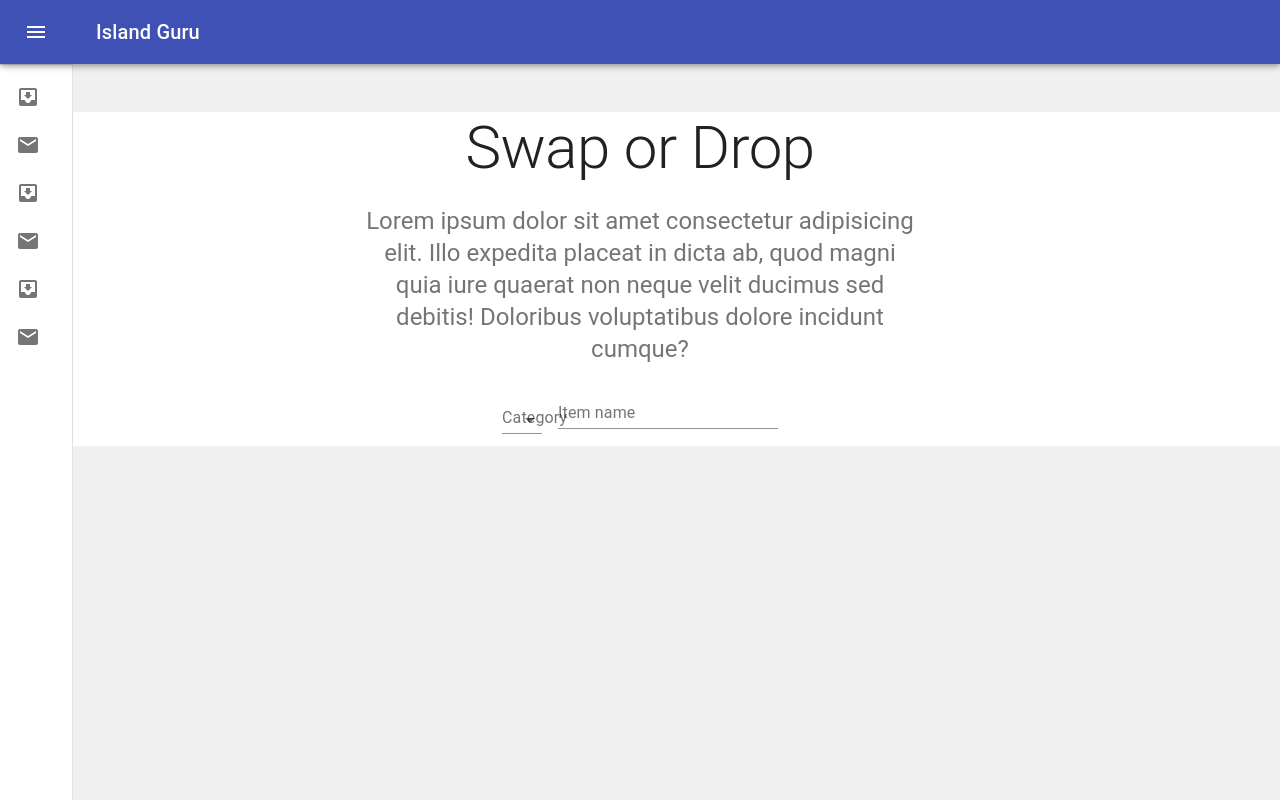
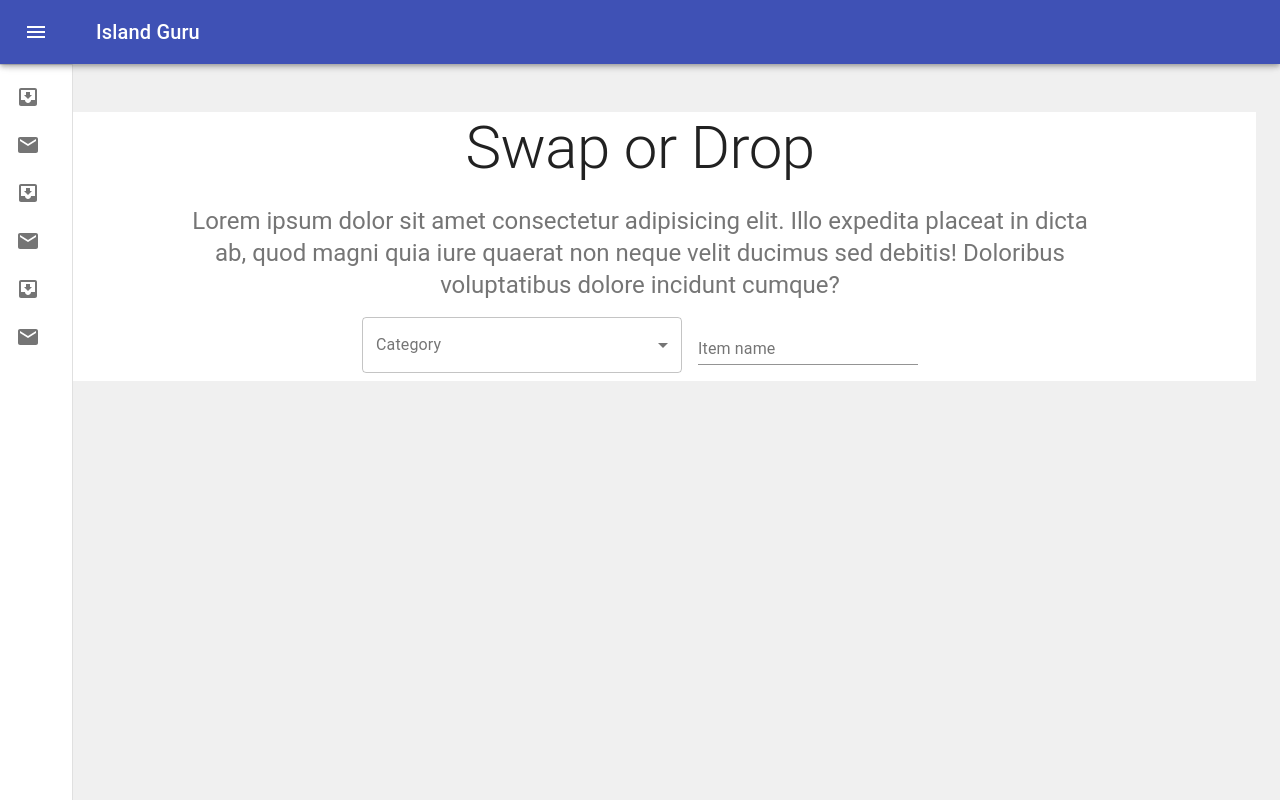
Before and after one commit to gregstead/island_assistant, a React (Create React App) app in the folder client/: page /items in a window 1280 px wide. Built offline with nearby package versions, Linux system fonts and the light colour scheme.

Commit message:
changes to items

```diff
--- a/client/src/pages/Items.jsx
+++ b/client/src/pages/Items.jsx
@@ -6,11 +6,14 @@ import {
   CardContent,
   CardMedia,
   Container,
+  FormControl,
   Grid,
+  InputLabel,
   Link,
   MenuItem,
   TextField,
   Typography,
+  Select,
 } from "@material-ui/core";
 import { makeStyles } from "@material-ui/core";
 import API from "../utils/API";
@@ -40,9 +43,9 @@ function Items() {
 
   return (
     <div>
-      <main>
+      <Container>
         <div className={classes.heroContent}>
-          <Container maxWidth="sm">
+          <Container maxWidth="md">
             <Typography
               component="h1"
               variant="h2"
@@ -66,10 +69,42 @@ function Items() {
             <div className={classes.heroSearch}>
               <Grid container spacing={2} justify="center">
                 <Grid item>
-                  <TextField
-                    margin="dense"
+                  <FormControl
+                    variant="outlined"
+                    className={classes.formControl}
+                    style={{ width: "25vw" }}
+                  >
+                    <InputLabel id="demo-simple-select-outlined-label">
+                      Category
+                    </InputLabel>
+                    <Select
+                      labelId="demo-simple-select-outlined-label"
+                      id="demo-simple-select-outlined"
+                      value=""
+                      onChange={handleChange}
+                      label="Category"
+                    >
+                      <MenuItem name="category" value="fish">
+                        Fish
+                      </MenuItem>
+                      <MenuItem name="category" value="bugs">
+                        Bugs
+                      </MenuItem>
+                      <MenuItem name="category" value="sea">
+                        Sea Creatures
+                      </MenuItem>
+                      <MenuItem name="category" value="art">
+                        Art
+                      </MenuItem>
+                      <MenuItem name="category" value="recipes">
+                        Recipes
+                      </MenuItem>
+                    </Select>
+                  </FormControl>
+                  {/* <TextField
+                    // margin="dense"
                     id="itemSelect"
-                    value=""
+                    value="Category"
                     label="Category"
                     onChange={handleChange}
                     select
@@ -89,7 +124,7 @@ function Items() {
                     <MenuItem name="category" value="recipes">
                       Recipes
                     </MenuItem>
-                  </TextField>
+                  </TextField> */}
                 </Grid>
                 <Grid item>
                   <TextField
@@ -105,7 +140,7 @@ function Items() {
             </div>
           </Container>
         </div>
-      </main>
+      </Container>
     </div>
   );
 }
```
